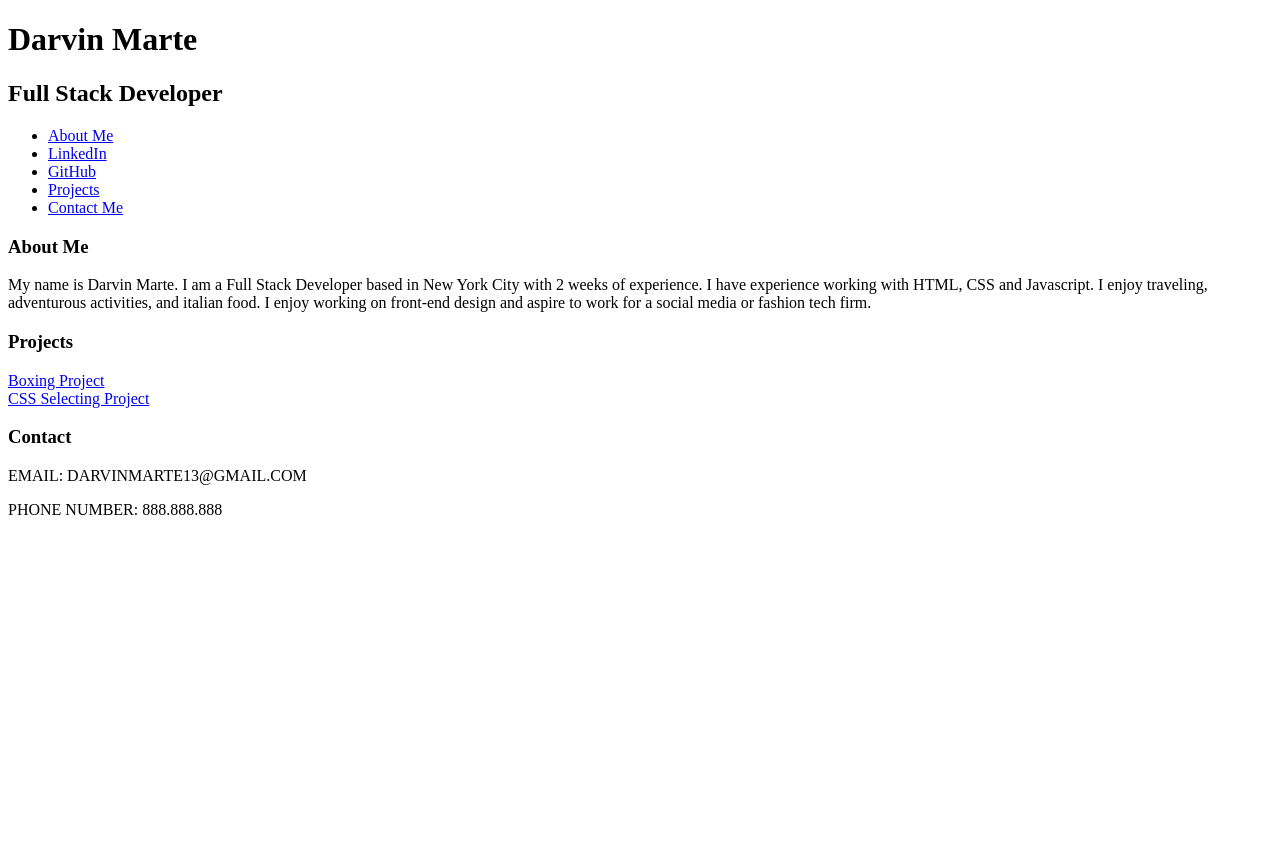
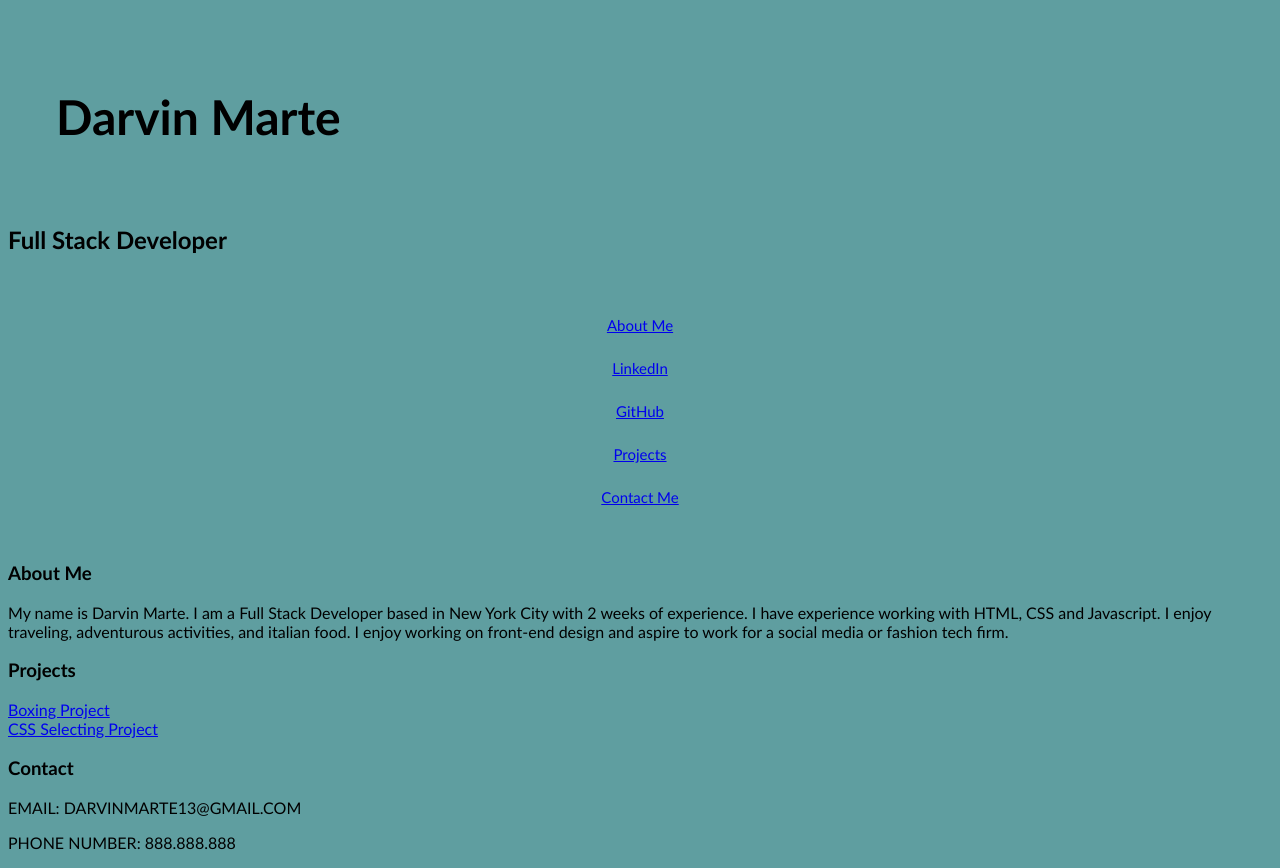
Before and after one commit to darvinmarte/personal-portfolio, a plain HTML site: page index.html in a window 1280 px wide. Before the commit the page ends 800 px from the top, so only its background shows below. Drawn offline with Linux system fonts and the light colour scheme.

Commit message:
added CSS

```diff
--- a/assets/style.css
+++ b/assets/style.css
@@ -0,0 +1,35 @@
+* {
+    font-family: "Gill Sans", "Gill Sans MT", Calibri, "Trebuchet MS", sans-serif;
+    background-color: cadetblue;
+  }
+
+  header {
+    display: flex;
+    flex-direction: column;
+  }
+
+  h1 {
+    padding: 1em;
+    font-size: 3em;
+    font-weight: bolder;
+    display: flex;
+  }
+
+  h2 {
+    padding: 1 em;
+    font-size: 1.5em;
+    font-weight: bold;
+    display: flex;
+    margin-bottom: 1em;
+  }
+
+  nav, ul,li {
+    padding: 5px;
+    margin: 0.5em;
+    font-size: 15px;
+    display: flex;
+    flex-direction: column;
+    justify-content: center;
+    align-items: center;
+    color: green;
+  }
--- a/index.html
+++ b/index.html
@@ -4,6 +4,7 @@
     <meta charset="UTF-8">
     <meta http-equiv="X-UA-Compatible" content="IE=edge">
     <meta name="viewport" content="width=device-width, initial-scale=1.0">
+    <link rel="stylesheet" href="./assets/style.css">
     <title>Portfolio</title>
 </head>
 <body>
```
